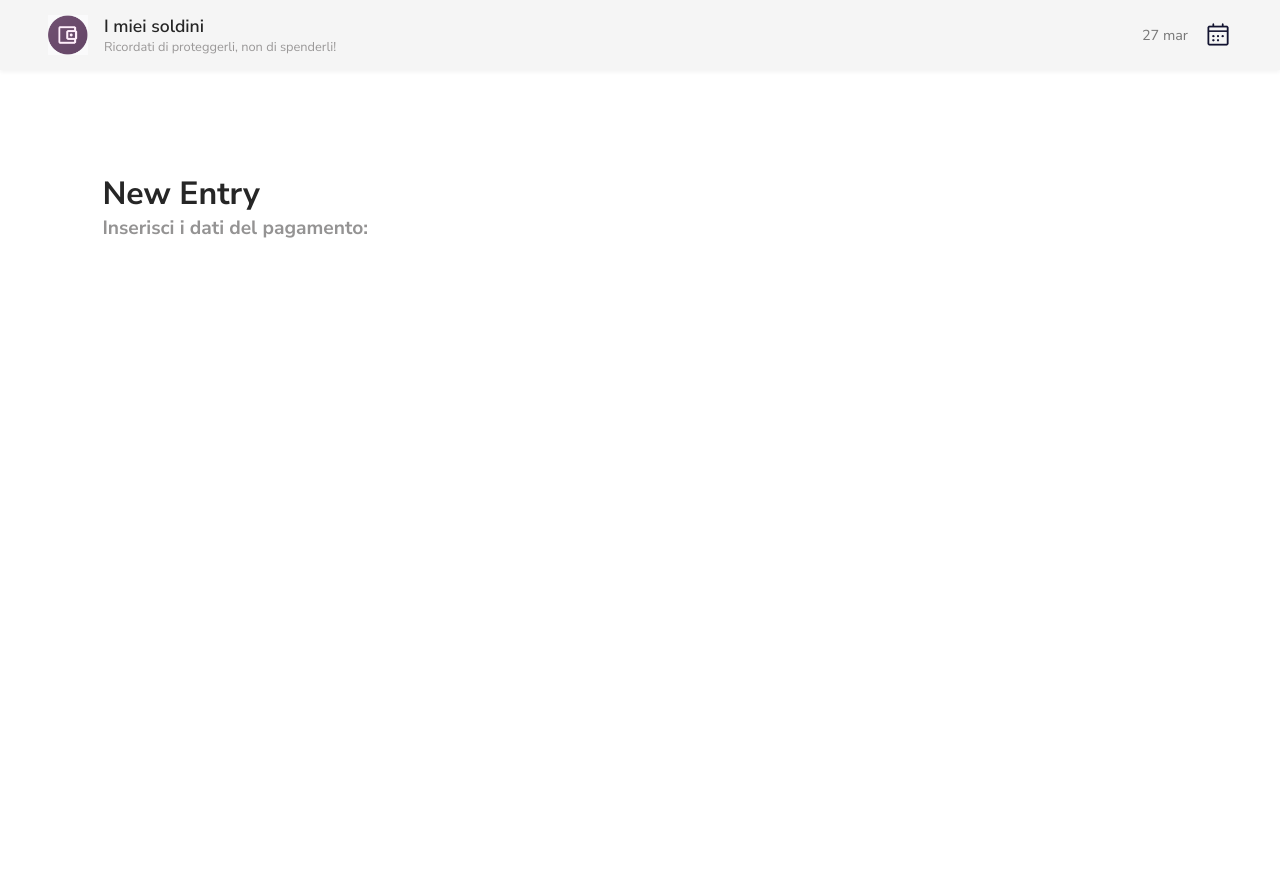
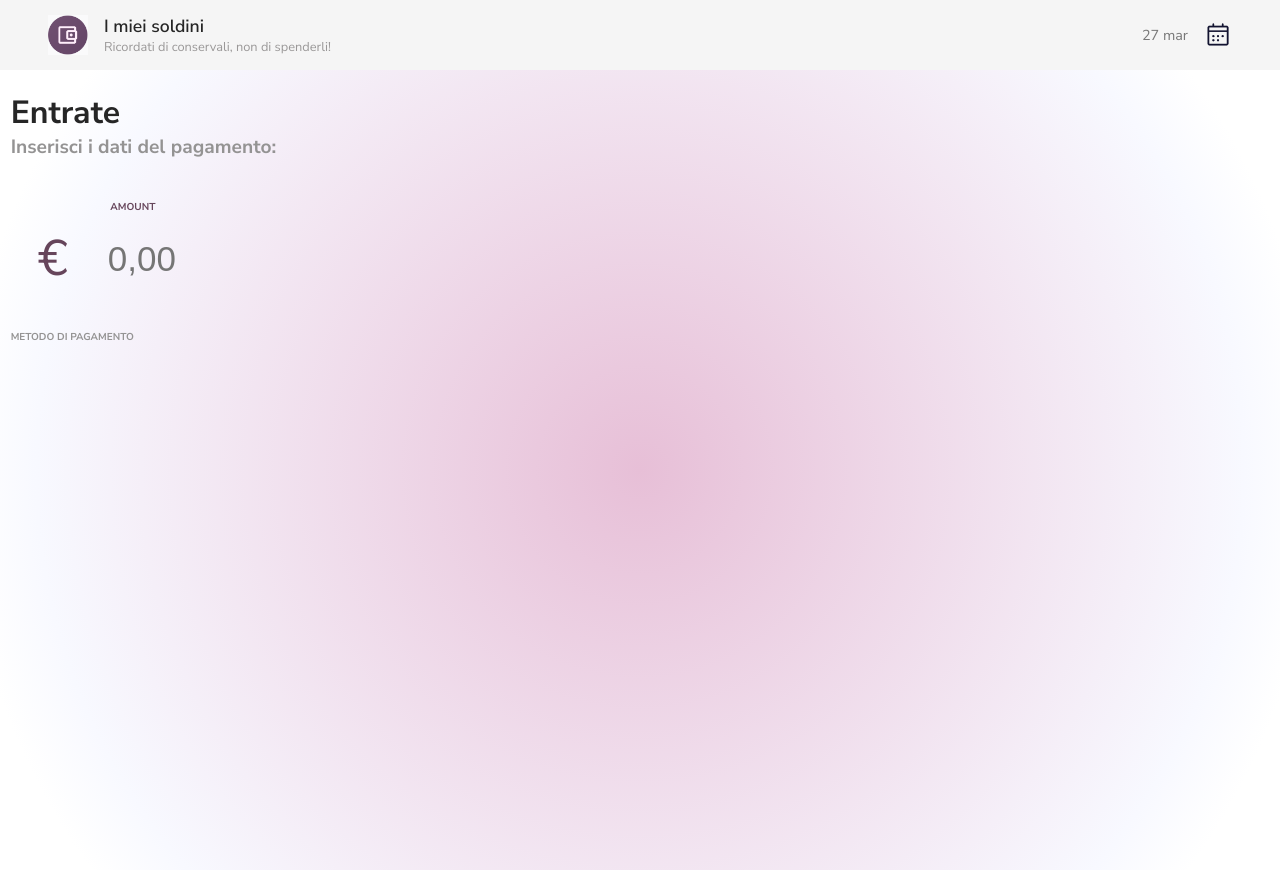
Before and after one commit to Vittoriatosi2006/Gestionale-spese, a React (Vite) app: page / in a window 1280 px wide. Before the commit the page ends 800 px from the top, so only its background shows below. Built offline with nearby package versions, Linux system fonts and the light colour scheme; a web font is replaced by a local one.

Commit message:
2 commit

```diff
--- a/index.html
+++ b/index.html
@@ -2,9 +2,9 @@
 <html lang="en">
   <head>
     <meta charset="UTF-8" />
-    <link rel="icon" type="image/svg+xml" href="/favicon.svg" />
+    <link rel="icon" type="image/svg+xml" href="./public/icona.png" />
     <meta name="viewport" content="width=device-width, initial-scale=1.0" />
-    <title>gestionale-spese</title>
+    <title>Gestionale spese</title>
     <link rel="preconnect" href="https://fonts.googleapis.com" />
     <link rel="preconnect" href="https://fonts.gstatic.com" crossorigin />
     <link
--- a/src/App.tsx
+++ b/src/App.tsx
@@ -1,11 +1,15 @@
 import Navbar from "./Navbar";
 import NewEntry from "./NewEntry";
+// import Recenti from "./Recenti";
 
 function App() {
   return (
     <div className="App">
       <Navbar />
-      <NewEntry />
+      <div className="main-content">
+        <NewEntry />
+        {/* <Recenti /> */}
+      </div>
     </div>
   );
 }
--- a/src/Navbar.tsx
+++ b/src/Navbar.tsx
@@ -15,7 +15,7 @@ export default function Navbar() {
         <div className="titoli">
           <h2 className="i-miei-soldini">I miei soldini</h2>
           <h3 className="ricordati">
-            Ricordati di proteggerli, non di spenderli!
+            Ricordati di conservali, non di spenderli!
           </h3>
         </div>
       </div>
--- a/src/NewEntry.css
+++ b/src/NewEntry.css
@@ -1,12 +1,21 @@
-.scritte {
+main {
   display: flex;
   flex-direction: column;
+  align-items: center;
+}
+/*1 parte*/
+.prima-parte {
+  display: flex;
+  flex-direction: column;
+  align-items: flex-start;
+  width: 100%;
   margin-top: 8%;
-  margin-left: 8%;
+  padding-left: 8%;
 }
 
 .new-entry {
   color: rgb(38, 38, 38);
+  white-space: nowrap;
   font-size: clamp(
     1.5rem,
     5vw,
@@ -15,6 +24,60 @@
 }
 
 .inserisci-dati {
+  white-space: nowrap;
   color: rgb(148, 147, 147);
   font-size: clamp(1rem, 3vw, 1.2rem); /* minimo 1rem, massimo 1.2rem */
 }
+
+/*2 parte*/
+.seconda-parte {
+  display: flex;
+  flex-direction: column;
+  align-items: center;
+  margin-top: 40px;
+}
+.amount {
+  font-size: 10px;
+  color: #66455b;
+  margin-bottom: 10px;
+}
+
+.importo {
+  display: flex;
+  align-items: center;
+  gap: 40px;
+}
+
+.euro {
+  color: #66455b;
+  font-size: 50px;
+}
+
+.input-prezzo {
+  border: none;
+  background: transparent;
+  font-size: 35px;
+  outline: none;
+  width: 120px;
+  padding: 5px 0;
+}
+
+.input-prezzo:focus {
+  border-bottom: 2px solid #e7bfd7;
+}
+
+/*terza parte*/
+.terza-parte {
+  display: flex;
+  flex-direction: column;
+  align-items: flex-start;
+  width: 100%;
+  margin-top: 14%;
+  padding-left: 8%;
+}
+
+.metodi-di-pagamento {
+  color: rgb(148, 147, 147);
+  font-size: 10px;
+  align-items: flex-start;
+}
--- a/src/NewEntry.tsx
+++ b/src/NewEntry.tsx
@@ -3,9 +3,21 @@ import "./style.css";
 
 export default function NewEntry() {
   return (
-    <div className="scritte">
-      <h1 className="new-entry"> New Entry </h1>
-      <h2 className="inserisci-dati"> Inserisci i dati del pagamento: </h2>
-    </div>
+    <main>
+      <div className="prima-parte">
+        <h1 className="new-entry"> Entrate </h1>
+        <h2 className="inserisci-dati"> Inserisci i dati del pagamento: </h2>
+      </div>
+      <div className="seconda-parte">
+        <h3 className="amount"> AMOUNT </h3>
+        <div className="importo">
+          <span className="euro"> €</span>
+          <input type="number" className="input-prezzo" placeholder="0,00" />
+        </div>
+      </div>
+      <div className="terza-parte">
+        <h3 className="metodi-di-pagamento"> METODO DI PAGAMENTO </h3>
+      </div>
+    </main>
   );
 }
--- /dev/null
+++ b/src/Recenti.css
@@ -0,0 +1,3 @@
+/* div {
+  color: red;
+} */
--- /dev/null
+++ b/src/Recenti.tsx
@@ -0,0 +1,5 @@
+// import "./Recenti.css";
+
+// export default function Recenti() {
+//   return <div> ciao</div>;
+// }
--- a/src/style.css
+++ b/src/style.css
@@ -9,3 +9,15 @@ body {
   overflow-x: hidden;
   font-family: "Nunito Sans", sans-serif;
 }
+
+/*x dividere i due componenti*/
+.main-content {
+  display: flex;
+  min-height: 100vh;
+  background: radial-gradient(
+    circle at center,
+    #e7bfd7 0%,
+    #f8f9ff 80%,
+    #ffffff 90%
+  );
+}
```
